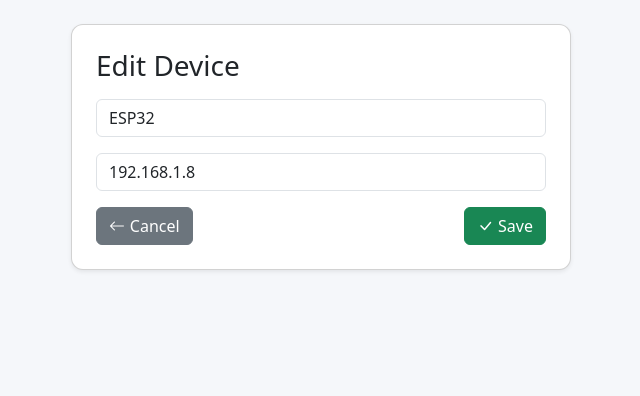
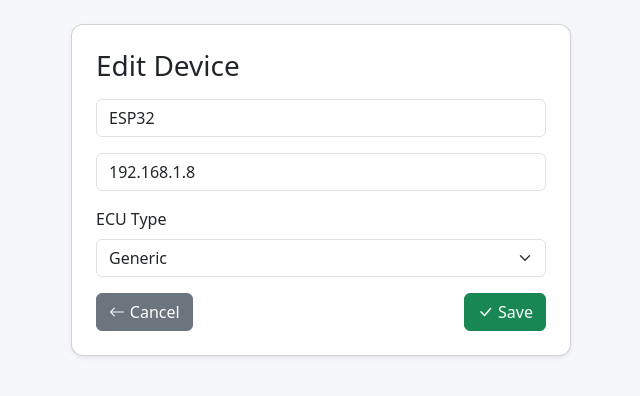
Before and after one commit to Sachko151/TU_Sofia_Bachelors, a Flask app: page /edit/1 in a window 1280 px wide. Shown: the part 56-452 px from the top of the page, without its empty margins (319-959 px from the left). Run offline with Flask 3, Linux system fonts and the light colour scheme; data comes from the database, SQL or seed files in the repository.

Commit message:
TUB-3: Add Ability for different ECU Types

```diff
--- a/WebApp/app.py
+++ b/WebApp/app.py
@@ -2,6 +2,8 @@ from flask import Flask, render_template, request, redirect, url_for
 from flask_sqlalchemy import SQLAlchemy
 import subprocess
 from flask import flash
+import enum
+from sqlalchemy import Enum
 
 
 app = Flask(__name__)
@@ -11,12 +13,26 @@ app.config["SQLALCHEMY_TRACK_MODIFICATIONS"] = False
 
 db = SQLAlchemy(app)
 
+class ECUType(enum.Enum):
+    GENERIC = "generic"
+    AC = "ac"
+    LIGHTS = "lights"
+    HEATING = "engine"
+    DOOR = "doors"
+    TEMPERATURE_SENSOR = "sensor"
+
 # Model
 class Item(db.Model):
     id = db.Column(db.Integer, primary_key=True)
     name = db.Column(db.String(100), nullable=False)
-    state = db.Column(db.Boolean, default=False)  # ON/OFF
-    ip = db.Column(db.String(15), nullable=True)  # Optional IPv4
+    state = db.Column(db.Boolean, default=False)
+    ip = db.Column(db.String(15), nullable=True)
+
+    ecu_type = db.Column(
+        Enum(ECUType),
+        nullable=False,
+        default=ECUType.GENERIC
+    )
 
 # Create DB
 with app.app_context():
@@ -34,15 +50,17 @@ def add_device():
     if request.method == "POST":
         name = request.form.get("name")
         ip = request.form.get("ip")
+        ecu_type = ECUType(request.form.get("ecu_type"))
 
-        new_item = Item(name=name, ip=ip)
+        new_item = Item(name=name, ip=ip, ecu_type=ecu_type)
         db.session.add(new_item)
         db.session.commit()
 
         flash("Device added successfully!", "success")
         return redirect(url_for("device_detail", id=new_item.id))
 
-    return render_template("add_device.html")
+    return render_template("add_device.html", ecu_types=ECUType)
+
 
 @app.route("/ping/<int:id>")
 def ping(id):
@@ -72,11 +90,12 @@ def edit(id):
     if request.method == "POST":
         item.name = request.form.get("name")
         item.ip = request.form.get("ip")
+        item.ecu_type = ECUType(request.form.get("ecu_type"))
         db.session.commit()
         flash("Device updated successfully!", "success")
         return redirect(url_for("device_detail", id=item.id))
 
-    return render_template("edit.html", item=item)
+    return render_template("edit.html", item=item, ecu_types=ECUType)
 
 @app.route("/toggle/<int:id>", methods=["POST"])
 def toggle_device(id):
--- a/WebApp/templates/device.html
+++ b/WebApp/templates/device.html
@@ -11,6 +11,7 @@
         </div>
 
         <p class="text-muted">IP Address: {{ item.ip or "Not configured" }}</p>
+        <p class="text-muted">IP Address: {{ item.ecu_type or "Not configured" }}</p>
 
         <hr>
 
--- a/WebApp/templates/edit.html
+++ b/WebApp/templates/edit.html
@@ -6,6 +6,20 @@
     <form method="POST" class="d-flex flex-column gap-3">
         <input type="text" name="name" class="form-control" value="{{ item.name }}" required>
         <input type="text" name="ip" class="form-control" value="{{ item.ip }}">
+
+        <!-- ECU TYPE -->
+        <div>
+            <label class="form-label">ECU Type</label>
+            <select name="ecu_type" class="form-select" required>
+                {% for t in ecu_types %}
+                    <option value="{{ t.value }}"
+                        {% if item.ecu_type == t %}selected{% endif %}>
+                        {{ t.name.title() }}
+                    </option>
+                {% endfor %}
+            </select>
+        </div>
+
         <div class="d-flex justify-content-between">
             <a href="{{ url_for('index') }}" class="btn btn-secondary btn-icon">
                 <i class="bi bi-arrow-left"></i> Cancel
--- a/WebApp/templates/index.html
+++ b/WebApp/templates/index.html
@@ -16,6 +16,7 @@
                 <div class="card-body">
                     <h5 class="card-title">{{ item.name }}</h5>
                     <p class="text-muted mb-2">IP: {{ item.ip or "Not set" }}</p>
+                    <p class="text-muted mb-2">Type: {{ item.ecu_type or "Not set" }}</p>
 
                     <!-- Device Controls -->
                     <div class="device-toggle mt-3 d-flex justify-content-between align-items-center">
```
Also changed, not shown: WebApp/templates/add_device.html (+12 -0 lines).
